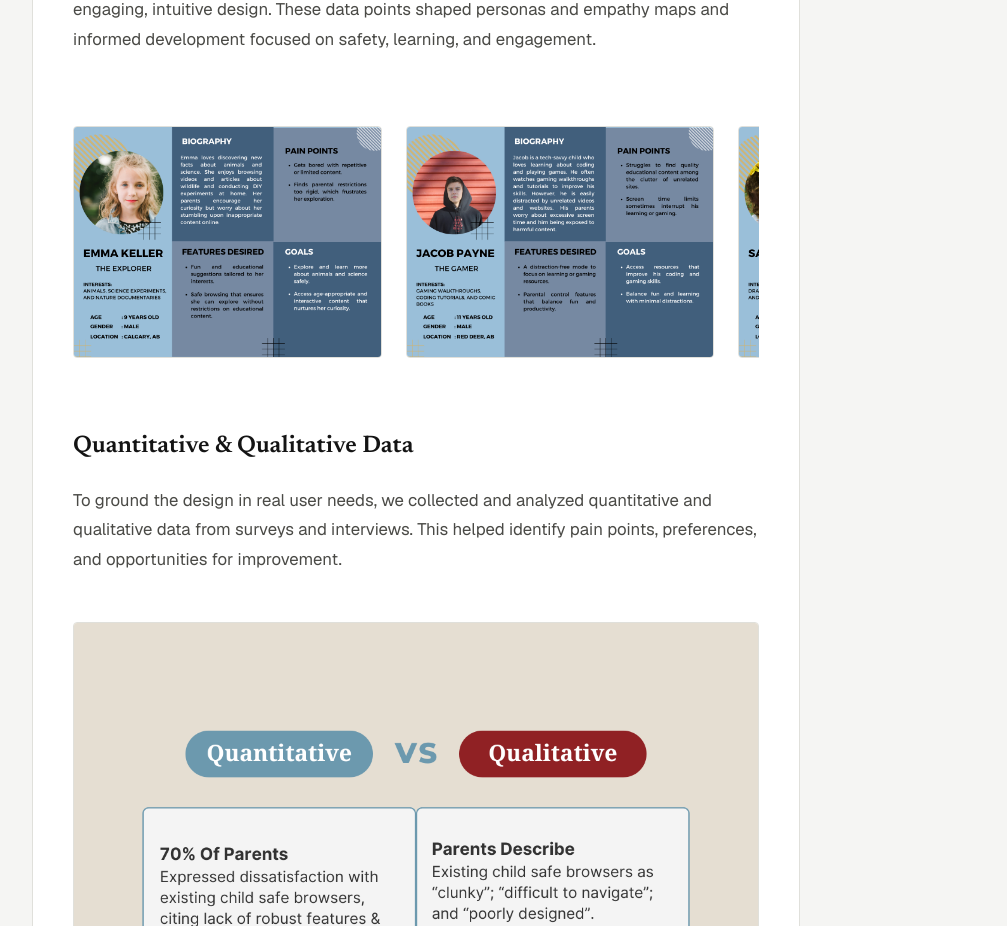
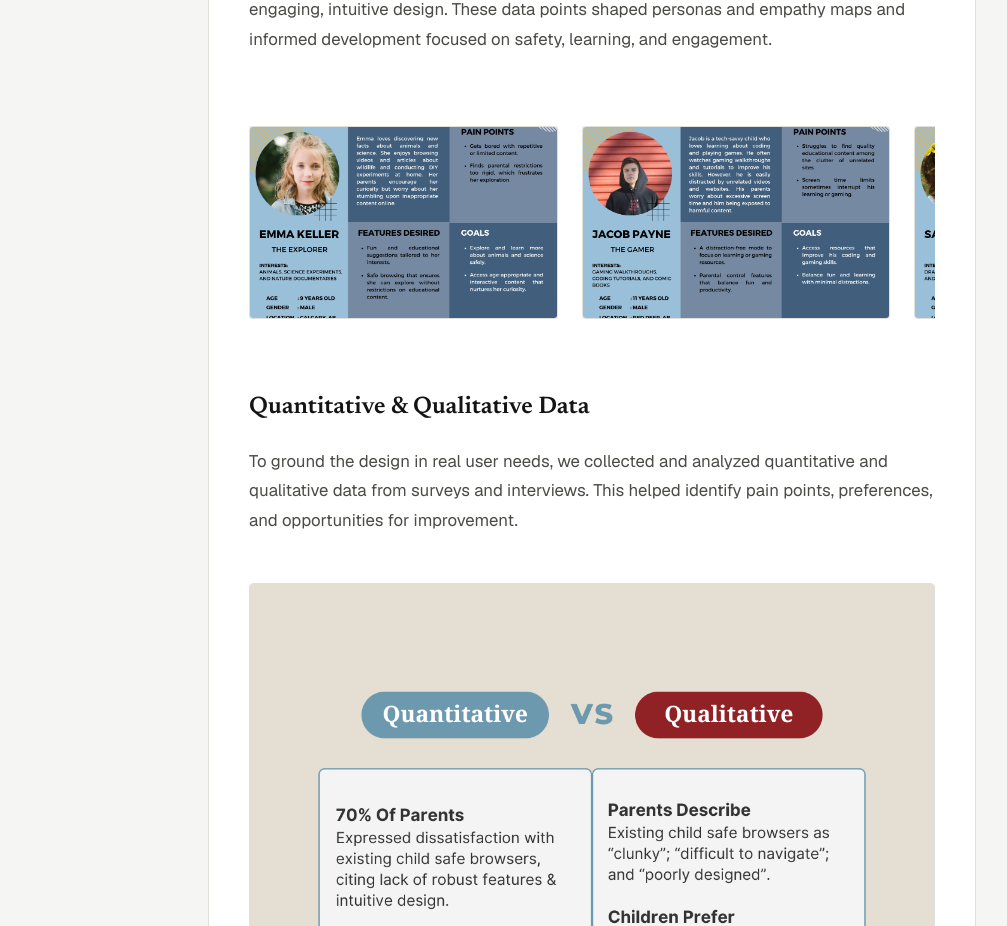
Before and after one commit to Achac04/WebDevPortfolio, a Next.js app: page /work/kids-web-browser in a window 1280 px wide. Shown: the part 5440-6366 px from the top of the page, without its empty margins (48-1055 px from the left). Built offline with nearby package versions, Linux system fonts and the light colour scheme.

Commit message:
Fixed Ui for walmart project

```diff
--- a/src/app/page.tsx
+++ b/src/app/page.tsx
@@ -4,7 +4,7 @@ import ProjectCard from "@/components/ProjectCard";
 import { codeProjects, uxProjects } from "@/lib/projects";
 
 const contactEmail =
-  process.env.NEXT_PUBLIC_CONTACT_EMAIL?.trim() || "your.email@example.com";
+  process.env.NEXT_PUBLIC_CONTACT_EMAIL?.trim() || "acchacon04@gmail.com";
 
 export default function Home() {
   return (
--- a/src/app/work/kids-web-browser/page.tsx
+++ b/src/app/work/kids-web-browser/page.tsx
@@ -1,5 +1,6 @@
 import { Metadata } from 'next';
 import CaseStudyLayout from '@/components/CaseStudyLayout';
+import ImageLightbox from '@/components/ImageLightbox';
 import Image from 'next/image';
 
 export const metadata: Metadata = {
@@ -155,30 +156,30 @@ export default function KidsBrowserPage() {
 
               <div className="flex snap-x snap-mandatory overflow-x-auto gap-6 py-6 my-12">
                 <div className="w-[85%] shrink-0 snap-center md:w-[45%]">
-                  <Image
+                  <ImageLightbox
                     src="/images/Kids-Web-Browser-Imges/6.png"
                     alt="User Persona 1"
-                    width={800}
-                    height={600}
-                    className="w-full h-auto"
+                    sizes="(max-width: 768px) 85vw, 45vw"
+                    frameClassName="relative aspect-[16/10] w-full overflow-hidden bg-off-white"
+                    imageClassName="object-cover"
                   />
                 </div>
                 <div className="w-[85%] shrink-0 snap-center md:w-[45%]">
-                  <Image
+                  <ImageLightbox
                     src="/images/Kids-Web-Browser-Imges/7.png"
                     alt="User Persona 2"
-                    width={800}
-                    height={600}
-                    className="w-full h-auto"
+                    sizes="(max-width: 768px) 85vw, 45vw"
+                    frameClassName="relative aspect-[16/10] w-full overflow-hidden bg-off-white"
+                    imageClassName="object-cover"
                   />
                 </div>
                 <div className="w-[85%] shrink-0 snap-center md:w-[45%]">
-                  <Image
+                  <ImageLightbox
                     src="/images/Kids-Web-Browser-Imges/8.png"
                     alt="User Persona 3"
-                    width={800}
-                    height={600}
-                    className="w-full h-auto"
+                    sizes="(max-width: 768px) 85vw, 45vw"
+                    frameClassName="relative aspect-[16/10] w-full overflow-hidden bg-off-white"
+                    imageClassName="object-cover"
                   />
                 </div>
               </div>
--- a/src/app/work/second-spin/page.tsx
+++ b/src/app/work/second-spin/page.tsx
@@ -1,5 +1,6 @@
 import { Metadata } from 'next';
 import CaseStudyLayout from '@/components/CaseStudyLayout';
+import ImageLightbox from '@/components/ImageLightbox';
 import Image from 'next/image';
 
 export const metadata: Metadata = {
@@ -191,30 +192,30 @@ export default function SecondSpinPage() {
 
               <div className="flex snap-x snap-mandatory overflow-x-auto gap-6 py-6 my-12">
                 <div className="w-[85%] shrink-0 snap-center md:w-[45%]">
-                  <Image
+                  <ImageLightbox
                     src="/images/Second-Spin-Images/User_Persona1.png"
                     alt="User Persona 1"
-                    width={800}
-                    height={600}
-                    className="w-full h-auto"
+                    sizes="(max-width: 768px) 85vw, 45vw"
+                    frameClassName="relative aspect-[16/10] w-full overflow-hidden bg-off-white"
+                    imageClassName="object-cover"
                   />
                 </div>
                 <div className="w-[85%] shrink-0 snap-center md:w-[45%]">
-                  <Image
+                  <ImageLightbox
                     src="/images/Second-Spin-Images/User_Personas2.png"
                     alt="User Persona 2"
-                    width={800}
-                    height={600}
-                    className="w-full h-auto"
+                    sizes="(max-width: 768px) 85vw, 45vw"
+                    frameClassName="relative aspect-[16/10] w-full overflow-hidden bg-off-white"
+                    imageClassName="object-cover"
                   />
                 </div>
                 <div className="w-[85%] shrink-0 snap-center md:w-[45%]">
-                  <Image
+                  <ImageLightbox
                     src="/images/Second-Spin-Images/User_Personas3.png"
                     alt="User Persona 3"
-                    width={800}
-                    height={600}
-                    className="w-full h-auto"
+                    sizes="(max-width: 768px) 85vw, 45vw"
+                    frameClassName="relative aspect-[16/10] w-full overflow-hidden bg-off-white"
+                    imageClassName="object-cover"
                   />
                 </div>
               </div>
--- a/src/app/work/walmart-checkout/page.tsx
+++ b/src/app/work/walmart-checkout/page.tsx
@@ -112,7 +112,7 @@ export default function WalmartCheckoutPage() {
         },
         {
           id: "user-survey",
-          title: "User survey (simulated results)",
+          title: "User survey",
           content: (
             <>
               <p className="mb-6">
--- a/src/components/CaseStudyLayout.tsx
+++ b/src/components/CaseStudyLayout.tsx
@@ -122,7 +122,7 @@ export default function CaseStudyLayout({
         </section>
 
         <div className="container-main py-12 md:py-16">
-          <div className="max-w-3xl">
+          <div className="mx-auto max-w-3xl">
             {sections.map((section, index) => (
               <section
                 key={section.id}
```
Also changed, not shown: 2 other files (tests, documents, lock files or other folders).
